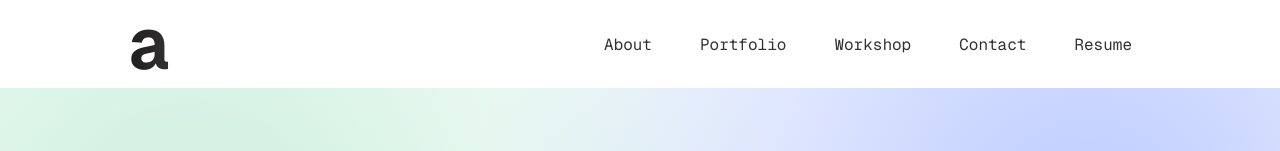
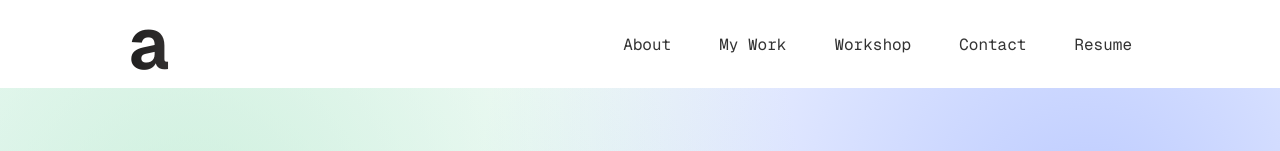
Before and after one commit to amanthakur/aman.Portfolio, a React (Vite) app: page / in a window 1280 px wide. Shown: the top 151 px of the page. Built offline with nearby package versions, Linux system fonts and the light colour scheme.

Commit message:
update ae svg

```diff
--- a/src/App.jsx
+++ b/src/App.jsx
@@ -16,6 +16,7 @@ import Qclear from './Components/Qclear/Qclear'
 
 const Home = () => (
   <>
+
     <Intro/>
     <Skills/>
     <Work/>
--- a/src/Components/Navbar/Navbar.jsx
+++ b/src/Components/Navbar/Navbar.jsx
@@ -39,7 +39,7 @@ const Navbar = () => {
           className={`has-dropdown ${portfolioOpen ? 'open' : ''}`}
           onClick={() => setPortfolioOpen(!portfolioOpen)}
         >
-          <span className="dropdown-toggle">Portfolio</span>
+          <span className="dropdown-toggle">My Work</span>
           <div className="dropdown" role="menu" aria-label="Projects">
             <ul>
               <li><NavLink to="../Watchoutp" onClick={closeMenu}>Watchout</NavLink></li>
--- a/src/Components/Skills/Skills.jsx
+++ b/src/Components/Skills/Skills.jsx
@@ -11,7 +11,7 @@ import Gsheet from '../../assets/Tools/Gsheet.svg'
 import Jira from '../../assets/Tools/Jira.svg'
 import Miro from '../../assets/Tools/Miro.svg'
 import Notion from '../../assets/Tools/Notion.svg'
-import Ps from '../../assets/Tools/Ps.svg'
+import Ps from '..//../assets/Tools/Ps.svg'
 import Slack from '../../assets/Tools/Slack.svg'
 import Subl from '../../assets/Tools/Subl.svg'
 import User from '../../assets/Tools/User.svg'
```
Also changed, not shown: src/index.css (line endings or trailing spaces).
